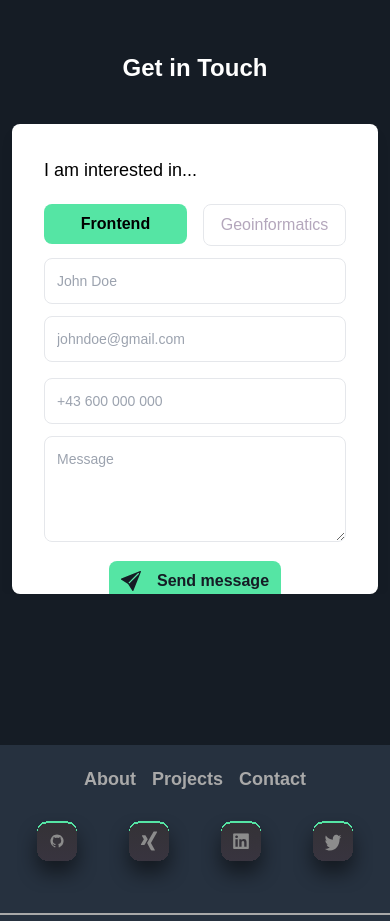
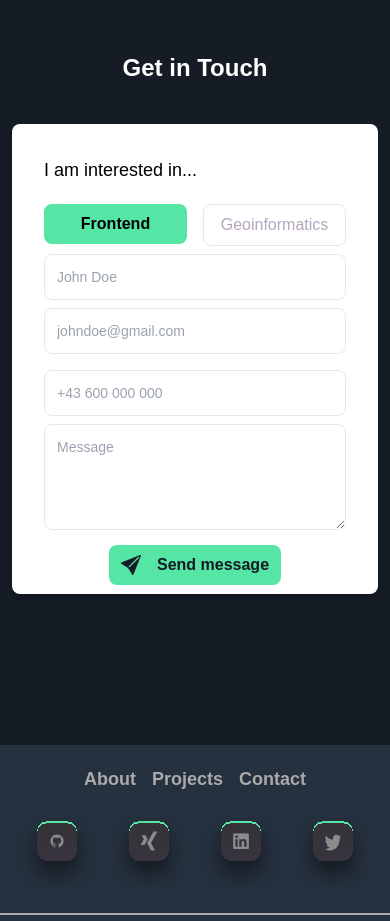
Before and after one commit to Nimrod2022/portfolio-mandela, a React (Vite) app: page / in a window 390 px wide. Shown: the part 3900-4821 px from the top of the page. Built offline with nearby package versions, Linux system fonts and the light colour scheme; a web font is replaced by a local one.

Commit message:
mobile-contact form

```diff
--- a/src/components/Home/Contact.jsx
+++ b/src/components/Home/Contact.jsx
@@ -113,7 +113,7 @@ const Contact = ({ darkMode }) => {
           <h1 className=" text-[#26313F] dark:text-white text-2xl md:text-3xl font-extrabold">
             Get in Touch
           </h1>
-          <div className="w-full md:flex rounded-lg overflow-hidden   md:w-auto my-10  md:px-0 px-3 ">
+          <div className="w-full md:flex rounded-lg  md:overflow-hidden   md:w-auto my-10  md:px-0 px-3 ">
             <div className="bg-[url('/assets/contact-image.png')] hidden md:block form-height contact-form-image">
               <h1 className="text-white  justify-center items-center text-4xl px-20 pt-44">
                 Let’s discuss
@@ -131,12 +131,11 @@ const Contact = ({ darkMode }) => {
               </h1>
             </div>
 
-
             <div className=" rounded-lg md:rounded-none form-height  bg-white p-8 shadow-lg lg:col-span-3 lg:p-12">
               <p className="text-lg">I am interested in...</p>
               <form
                 action="#"
-                  className="md:space-y-4 space-y-3 z-50 "
+                className="md:space-y-4 space-y-2 z-50 "
                 onSubmit={sendEmail}
               >
                 <div className="flex justify-between gap-4 md:gap-10 pt-5">
@@ -279,7 +278,6 @@ const Contact = ({ darkMode }) => {
                 </div>
               </form>
             </div>
-
           </div>
         </div>
       </section>
```
Lines whose indentation alone changed are shown as unchanged.
